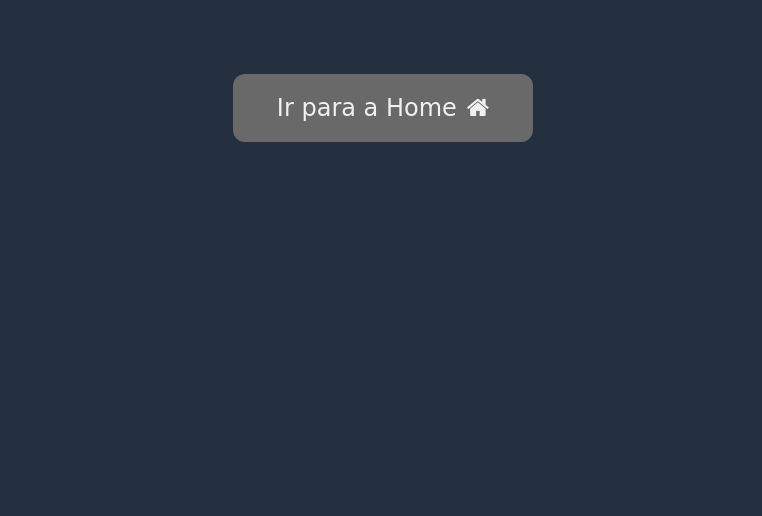
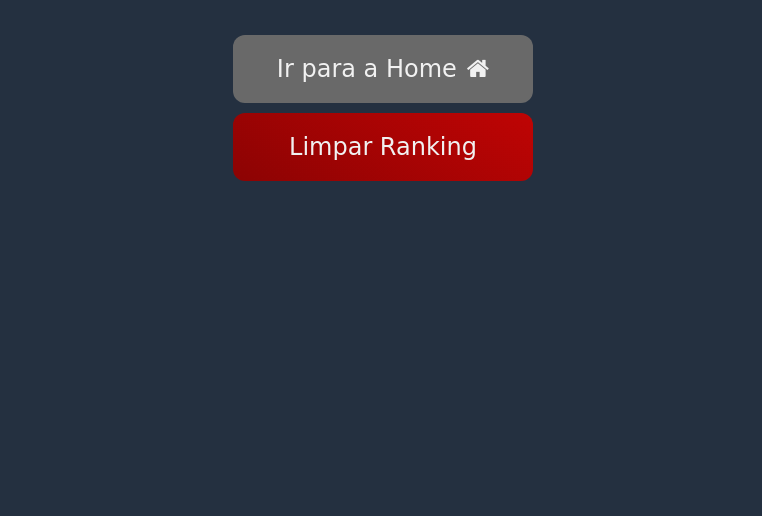
Before and after one commit to ojotav21/quiz-js, a plain HTML site: page telas/high.html in a window 1280 px wide. Shown: the part 284-800 px from the top of the page, without its empty margins (257-1019 px from the left). Drawn offline with Linux system fonts and the light colour scheme; a web font is replaced by a local one.

Commit message:
Update high.html

```diff
--- a/telas/high.html
+++ b/telas/high.html
@@ -22,7 +22,7 @@
             <h1 id="finalScore">Tabela de Classificação</h1>
             <ul id="highScoreList"></ul>
             <a href="../index.html" class="btn" id="btnGoHome">Ir para a Home<i class="fa fa-home" aria-hidden="true"></i></a>
-            <!--<button type="button" id="eraserBtn" class="btn" onclick="LimparHighScore()" >Limpar Ranking</button> -->
+            <button type="button" id="eraserBtn" class="btn" onclick="LimparHighScore()" >Limpar Ranking</button>
         </div>
     </div>
 
```
